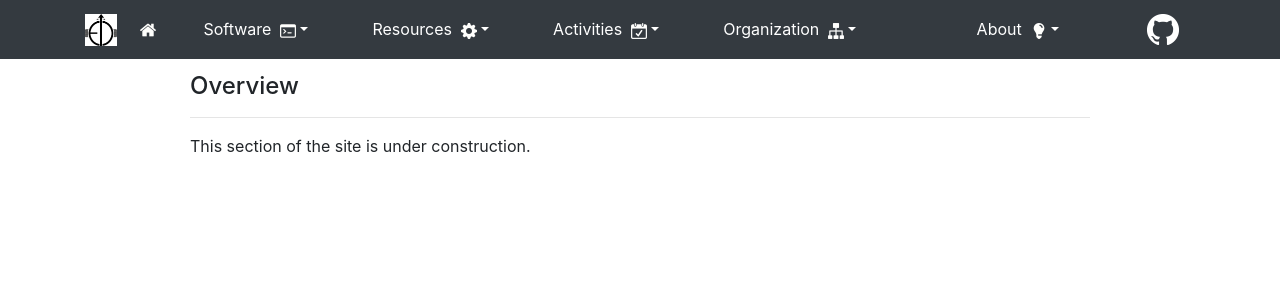
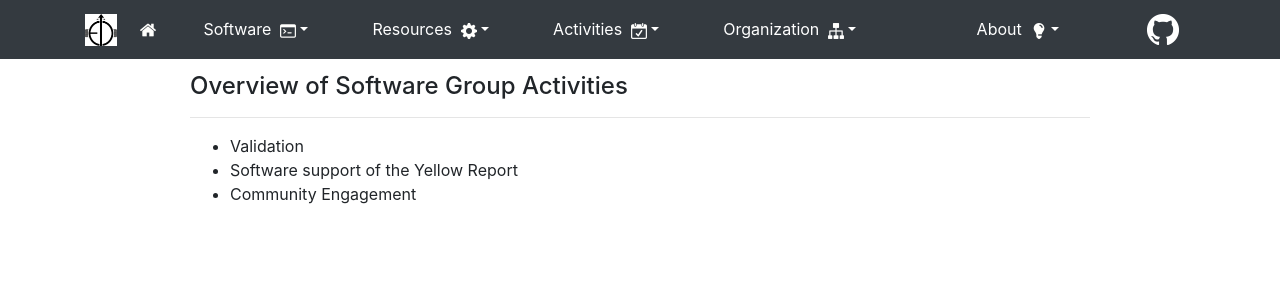
Before and after one commit to kkauder/eic.github.io, a Jekyll site: the page built from _activities/overview.md, in a window 1280 px wide. Shown: the top 300 px of the page. Built offline with Jekyll 4.4.1, drawn with Linux system fonts in a browser that asks for light colours; nearby versions of some CDN libraries.

Commit message:
Added a basic stub for the activities overview

```diff
--- a/_activities/overview.md
+++ b/_activities/overview.md
@@ -1,9 +1,11 @@
 ---
-title: Overview
+title: Overview of Software Group Activities
 name: overview
 layout: default
 ---
 
 {% include layouts/title.md %}
 
-This section of the site is under construction.
+* Validation
+* Software support of the Yellow Report
+* Community Engagement
```
Also changed, not shown: _organization/comminucation.md (deleted, +0 -17 lines), _organization/communication.md (added, +19 -0 lines).
